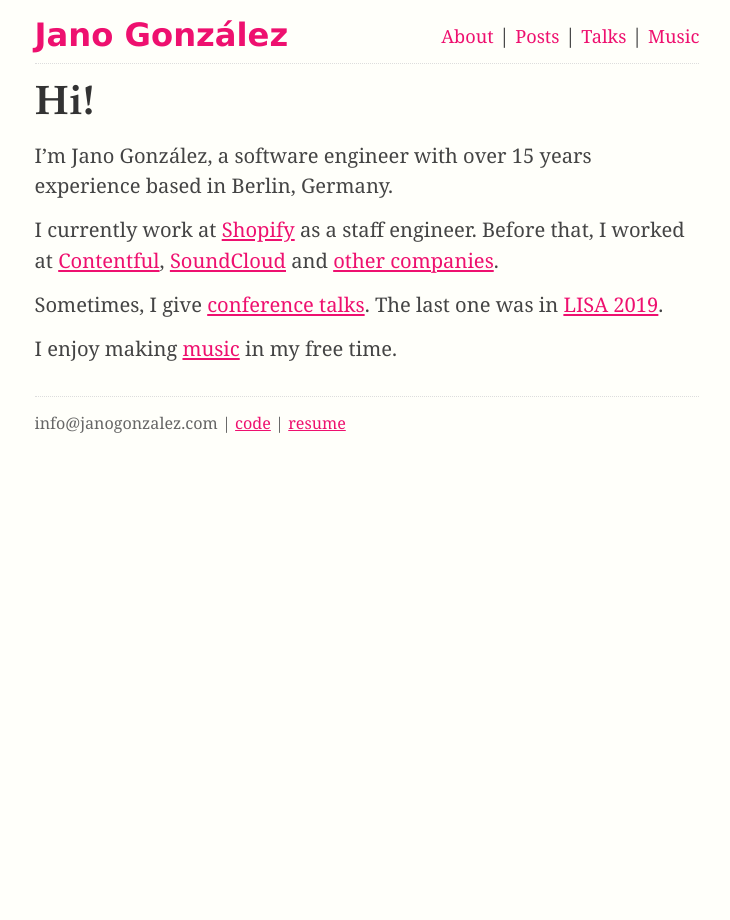
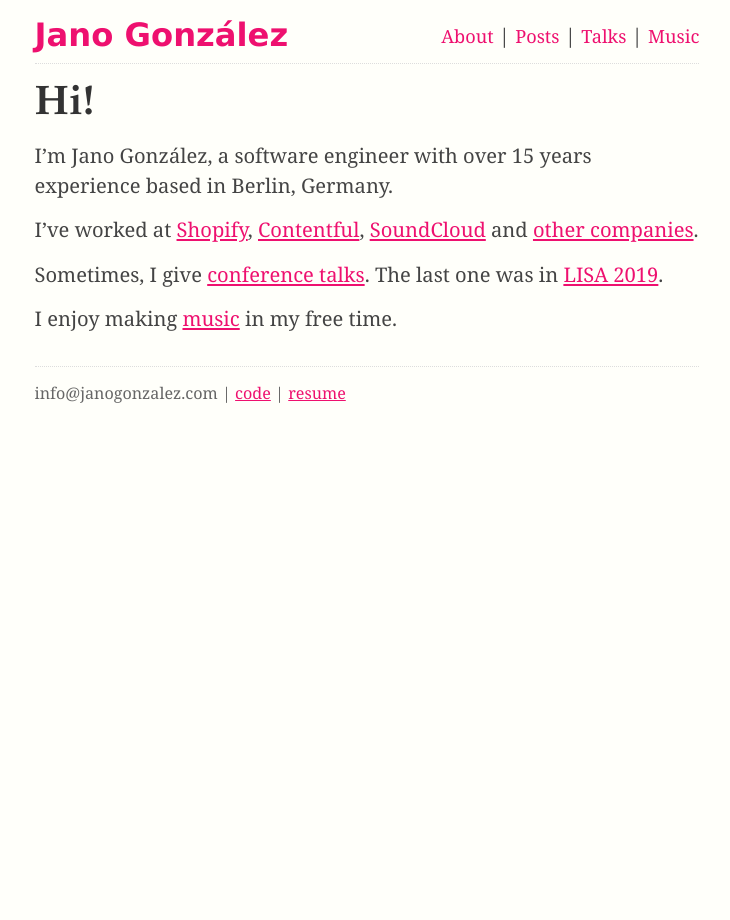
Before and after one commit to janogonzalez/janogonzalez.github.io, a Jekyll site: the page built from about.md, in a window 1280 px wide. Shown: the whole page, without its empty margins (273-1003 px from the left). Built offline with Jekyll 4.4.1, drawn with Linux system fonts in a browser that asks for light colours.

Commit message:
No longer working for Shopify

```diff
--- a/about.md
+++ b/about.md
@@ -7,9 +7,8 @@ title: About
 I’m Jano González, a software engineer with over 15 years experience based in
 Berlin, Germany.
 
-I currently work at [Shopify][shopify] as a staff engineer. Before that, I
-worked at [Contentful][contentful], [SoundCloud][soundcloud] and
-[other companies][resume].
+I've worked at [Shopify][shopify], [Contentful][contentful],
+[SoundCloud][soundcloud] and [other companies][resume].
 
 Sometimes, I give [conference talks](/talks). The last one was in
 [LISA 2019][lisa].
```
Also changed, not shown: 1 other file.
